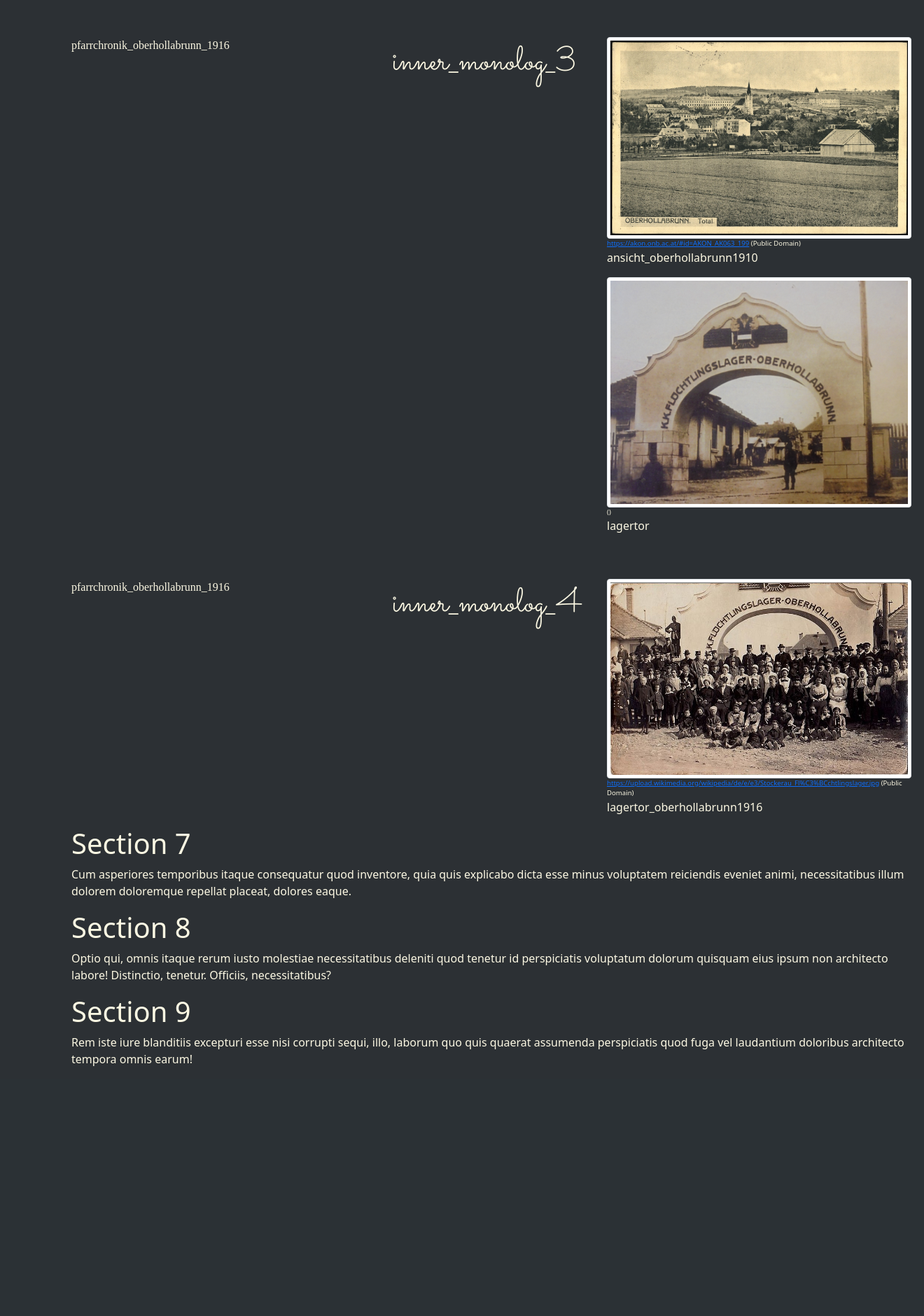
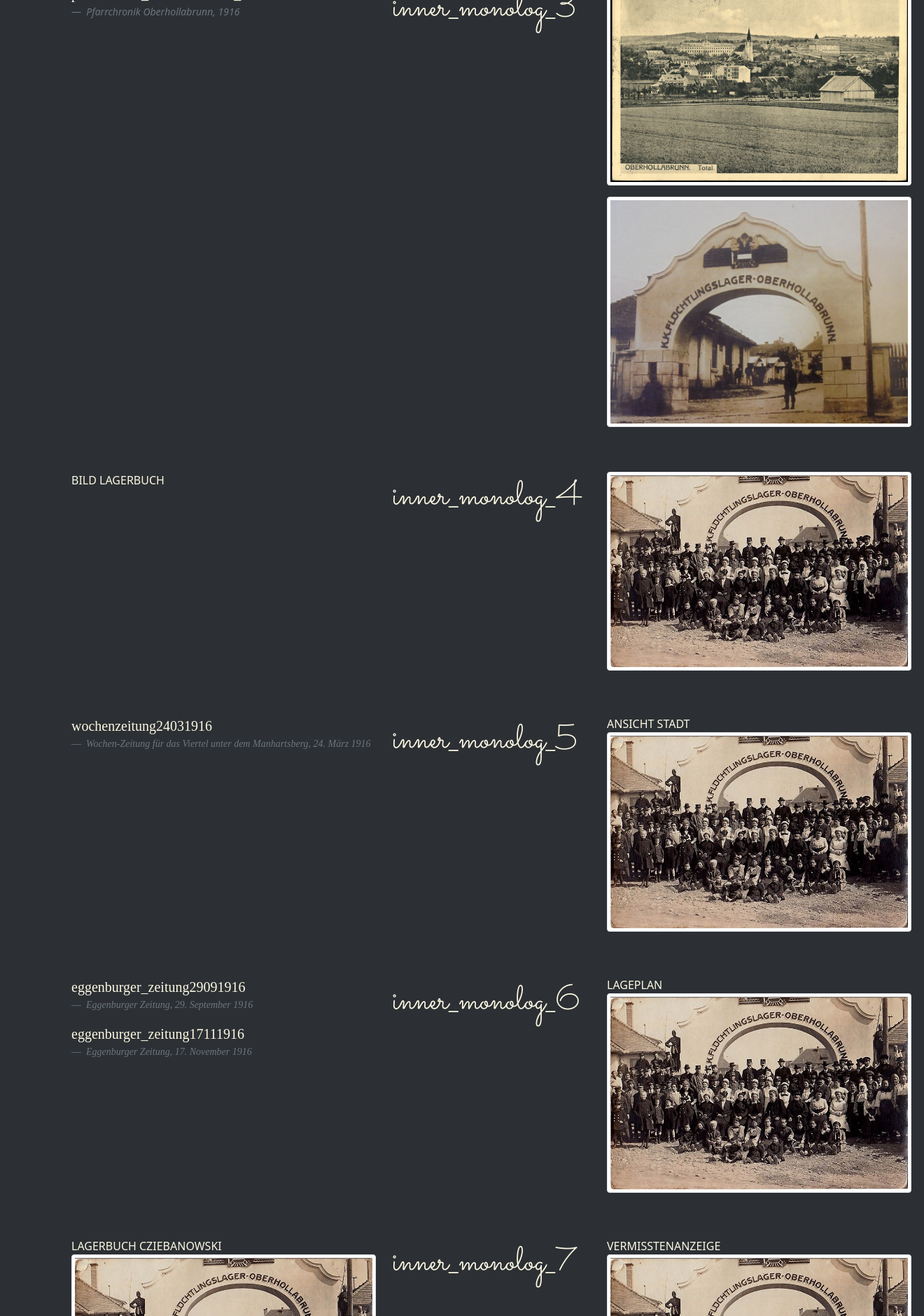
Before and after one commit to BernhardKoschicek/flucht, a Flask app: page /en/exhibition in a window 1320 px wide. Shown: the part 1686-3566 px from the top of the page at 70% size. Before the commit the page ends 3209 px from the top, so only its background shows below. Run offline with Flask 2, Linux system fonts and the light colour scheme; some libraries are stand-ins or nearby versions; some web fonts are replaced.

Commit message:
texts and image modal

```diff
--- a/flucht/blueprints/multilingual/routes.py
+++ b/flucht/blueprints/multilingual/routes.py
@@ -2,7 +2,7 @@
 from flask_babel import _
 
 from flucht import app
-from flucht.data.images import build_img_tag, pictures_exhibition
+from flucht.data.exhibition import build_img_tag, citations
 from flucht.data.references import intro_books
 
 multilingual = Blueprint(
@@ -52,7 +52,7 @@
     return render_template(
         'multilingual/exhibition.html',
         title=_('exhibition_title'),
-        pictures=pictures_exhibition,
+        citation=citations,
         images=build_img_tag())
 
 
--- a/flucht/blueprints/multilingual/templates/multilingual/exhibition.html
+++ b/flucht/blueprints/multilingual/templates/multilingual/exhibition.html
@@ -1,4 +1,17 @@
 {% extends "layout.html" %}
+
+{% macro build_text(texts) %}
+    <figure>
+        <blockquote class="blockquote">
+            <p class="source-text">{{ _(texts) }}</p>
+        </blockquote>
+        <figcaption class="blockquote-footer">
+            <cite title="{{ citation[texts] }}">{{ citation[texts] }}</cite>
+        </figcaption>
+    </figure>
+
+{% endmacro %}
+
 
 {% block content %}
     <div class="wrapper">
@@ -34,12 +47,13 @@
                 </div>
             </section>
             <section id="section-4">
-        <iframe src="https://rsimon.github.io/zukunftsfonds-mobile-site/" width="1200" height="600"></iframe>
+                <iframe src="https://rsimon.github.io/zukunftsfonds-mobile-site/" width="1200"
+                        height="600"></iframe>
             </section>
             <section id="section-5">
                 <div class="row mt-5">
-                        <div class="col source-text">
-                            {{ _('pfarrchronik_oberhollabrunn_1916')}}
+                    <div class="col">
+                        {{ build_text('pfarrchronik_oberhollabrunn_1916') | safe}}
                     </div>
                     <div class="col-3">
                         <p class="inner_monolog">{{ _('inner_monolog_3') }}</p>
@@ -52,8 +66,8 @@
             </section>
             <section id="section-6">
                 <div class="row mt-5">
-                        <div class="col source-text">
-                            {{ _('pfarrchronik_oberhollabrunn_1916')}}
+                    <div class="col">
+                        BILD LAGERBUCH
                     </div>
                     <div class="col-3">
                         <p class="inner_monolog">{{ _('inner_monolog_4') }}</p>
@@ -64,22 +78,144 @@
                 </div>
             </section>
             <section id="section-7">
-                <h1>Section 7</h1>
-                <p>Cum asperiores temporibus itaque consequatur quod inventore, quia quis explicabo
-                    dicta esse minus voluptatem reiciendis eveniet animi, necessitatibus illum
-                    dolorem doloremque repellat placeat, dolores eaque.</p>
+                <div class="row mt-5">
+                    <div class="col source-text">
+                        {{ build_text('wochenzeitung24031916') | safe}}
+                    </div>
+                    <div class="col-3">
+                        <p class="inner_monolog">{{ _('inner_monolog_5') }}</p>
+                    </div>
+                    <div class="col">
+                        ANSICHT STADT
+                        {{ images['lagertor_oberhollabrunn1916']|safe }}
+                    </div>
+                </div>
             </section>
             <section id="section-8">
-                <h1>Section 8</h1>
-                <p>Optio qui, omnis itaque rerum iusto molestiae necessitatibus deleniti quod
-                    tenetur id perspiciatis voluptatum dolorum quisquam eius ipsum non architecto
-                    labore! Distinctio, tenetur. Officiis, necessitatibus?</p>
+                <div class="row mt-5">
+                    <div class="col source-text">
+                        {{ build_text('eggenburger_zeitung29091916') | safe}}
+                        {{ build_text('eggenburger_zeitung17111916') | safe}}
+                    </div>
+                    <div class="col-3">
+                        <p class="inner_monolog">{{ _('inner_monolog_6') }}</p>
+                    </div>
+                    <div class="col">
+                        LAGEPLAN
+                        {{ images['lagertor_oberhollabrunn1916']|safe }}
+                    </div>
+                </div>
             </section>
             <section id="section-9">
-                <h1>Section 9</h1>
-                <p>Rem iste iure blanditiis excepturi esse nisi corrupti sequi, illo, laborum quo
-                    quis quaerat assumenda perspiciatis quod fuga vel laudantium doloribus
-                    architecto tempora omnis earum!</p>
+                <div class="row mt-5">
+                    <div class="col">
+                        LAGERBUCH CZIEBANOWSKI
+                        {{ images['lagertor_oberhollabrunn1916']|safe }}
+                    </div>
+                    <div class="col-3">
+                        <p class="inner_monolog">{{ _('inner_monolog_7') }}</p>
+                    </div>
+                    <div class="col">
+                        VERMISSTENANZEIGE
+                        {{ images['lagertor_oberhollabrunn1916']|safe }}
+                    </div>
+                </div>
+            </section>
+            <section id="section-10">
+                <div class="row mt-5">
+                    <div class="col">
+                        BILD VON HANDWERK
+                        {{ images['lagertor_oberhollabrunn1916']|safe }}
+                    </div>
+                    <div class="col-3">
+                        <p class="inner_monolog">{{ _('inner_monolog_8') }}</p>
+                    </div>
+                    <div class="col">
+                        BILD VON GELD
+                        {{ images['lagertor_oberhollabrunn1916']|safe }}
+                    </div>
+                </div>
+            </section>
+            <section id="section-11">
+                <div class="row mt-5">
+                    <div class="col">
+                        BILD VON SCHULE
+                        {{ images['lagertor_oberhollabrunn1916']|safe }}
+                        {{ build_text('allgemeiner_tiroler18071917') | safe}}
+                    </div>
+                    <div class="col-3">
+                        <p class="inner_monolog">{{ _('inner_monolog_9') }}</p>
+                    </div>
+                    <div class="col">
+                        {{ build_text('kremser_zeitung05021916') | safe}}
+                        BILD VON ZUG
+                        {{ images['lagertor_oberhollabrunn1916']|safe }}
+                    </div>
+                </div>
+            </section>
+            <section id="section-12">
+                <div class="row mt-5">
+                    <div class="col">
+                        {{ build_text('pfarrchronik_oberhollabrunn1917') | safe}}
+                    </div>
+                    <div class="col-3">
+                        <p class="inner_monolog">{{ _('inner_monolog_10') }}</p>
+                    </div>
+                    <div class="col">
+                        BILD VON TOTENBESCHAUUNG
+                        {{ images['lagertor_oberhollabrunn1916']|safe }}
+                    </div>
+                </div>
+            </section>
+            <section id="section-13">
+                <div class="row mt-5">
+                    <div class="col">
+                        BILD VON KIRCHE
+                        {{ images['lagertor_oberhollabrunn1916']|safe }}
+                    </div>
+                    <div class="col-3">
+                        <p class="inner_monolog">{{ _('inner_monolog_11') }}</p>
+                    </div>
+                    <div class="col">
+                        BILD VON Lagerverwaltung
+                        {{ images['lagertor_oberhollabrunn1916']|safe }}
+                    </div>
+                </div>
+            </section>
+            <section id="section-14">
+                <div class="row mt-5">
+                    <div class="col">
+                         {{ build_text('wochenzeitung24051918') | safe}}
+                    </div>
+                    <div class="col-3">
+                        <p class="inner_monolog">{{ _('inner_monolog_12') }}</p>
+                    </div>
+                    <div class="col">
+                        BILD VON GRUPPE 1918
+                        {{ images['lagertor_oberhollabrunn1916']|safe }}
+                    </div>
+                </div>
+            </section>
+            <section id="section-15">
+                <div class="row mt-5">
+                    <div class="col">
+                        Film/Slideshow von Standbilder
+                    </div>
+                    <div class="col-3">
+                        <p class="inner_monolog">{{ _('inner_monolog_13') }}</p>
+                    </div>
+                    <div class="col">
+                        Slideshow heutige Häuser
+                    </div>
+                </div>
+            </section>
+            <section id="section-16">
+                <div class="row mt-5">
+                    <div class="col">
+                       {{ _('sponsored_by') }}
+                       {{ _('collaboration') }}
+                    </div>
+                </div>
             </section>
         </div>
         <div class="sidebar nav d-flex">
@@ -93,6 +229,13 @@
                 <li style="background-color: #632d85"><a href="#section-7"></a></li>
                 <li style="background-color: #c37f83"><a href="#section-8"></a></li>
                 <li style="background-color: #3fae6b"><a href="#section-9"></a></li>
+                <li style="background-color: #5a663d"><a href="#section-10"></a></li>
+                <li style="background-color: #b794c4"><a href="#section-11"></a></li>
+                <li style="background-color: #6093e2"><a href="#section-12"></a></li>
+                <li style="background-color: #499191"><a href="#section-13"></a></li>
+                <li style="background-color: #ae9841"><a href="#section-14"></a></li>
+                <li style="background-color: #dddb22"><a href="#section-15"></a></li>
+                <li style="background-color: #dddb22"><a href="#section-16"></a></li>
             </ul>
         </div>
     </div>
--- a/flucht/static/styles/style.css
+++ b/flucht/static/styles/style.css
@@ -25,13 +25,13 @@
 /* Exhibition Sidebar */
 
 .sidebar {
-    width: 1%;
+    width: 3%;
     height: 100vh;
     min-height: 200px;
     overflow: auto;
     position: -webkit-sticky;
     position: sticky;
-    top: 5%;
+    top: 1%;
     background-color: grey;
     margin-left: 3%;
 }
@@ -64,8 +64,9 @@
 
 .nav ul li {
     float: left;
-    height: 10vh;
+    height: 6vh;
 }
+
 .nav ul li a {
     display: block;
     padding: 0.5rem 1rem;
@@ -77,3 +78,21 @@
 .nav ul li a.current {
     background-color: black;
 }
+
+.modal-body {
+    padding: unset;
+}
+
+.modal-image {
+    width: 100%;
+    height: 100%;
+}
+
+.modal-footer {
+      justify-content: unset;
+    background-color: rgba(44, 48, 52, 0.7);
+}
+
+.modal-content{
+    background-color: rgba(0, 0, 0, 0);
+}
```
Also changed, not shown: flucht/blueprints/multilingual/templates/multilingual/text.html (added, +17 -0 lines), flucht/data/exhibition.py (added, +100 -0 lines), flucht/data/images.py (deleted, +0 -66 lines), flucht/translations/de/LC_MESSAGES/messages.po, 2 other files. Lines whose indentation alone changed are shown as unchanged.
